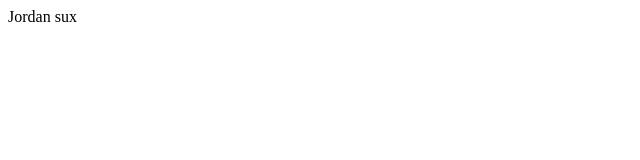
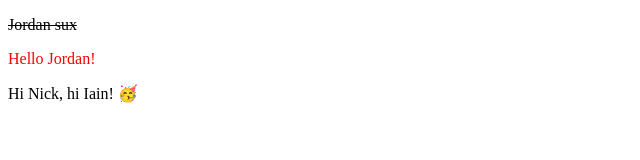
Before and after one commit to nickzou/jordan-learning-git, a website: page index.html in a window 1280 px wide. Shown: the whole page, without its empty margins (0-640 px from the left). Drawn offline with Linux system fonts and the light colour scheme.

Commit message:
red, and more

```diff
--- a/index.html
+++ b/index.html
@@ -6,6 +6,8 @@
     <title>Hello World</title>
 </head>
 <body>
-    Jordan sux
+    <p><s>Jordan sux</s></p>
+    <p><span style="color:red;">Hello Jordan!</span></p>
+    <p>Hi Nick, hi Iain! 🥳</p>
 </body>
 </html>
```
